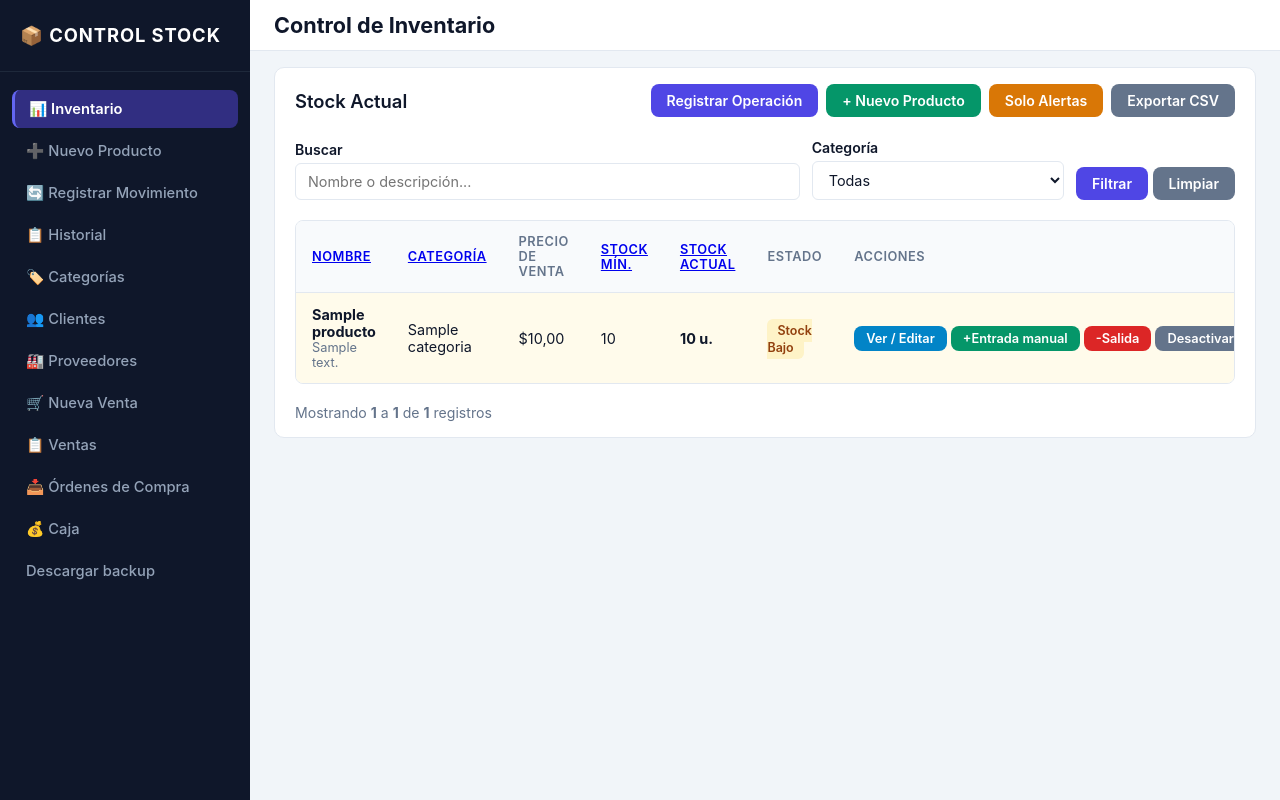
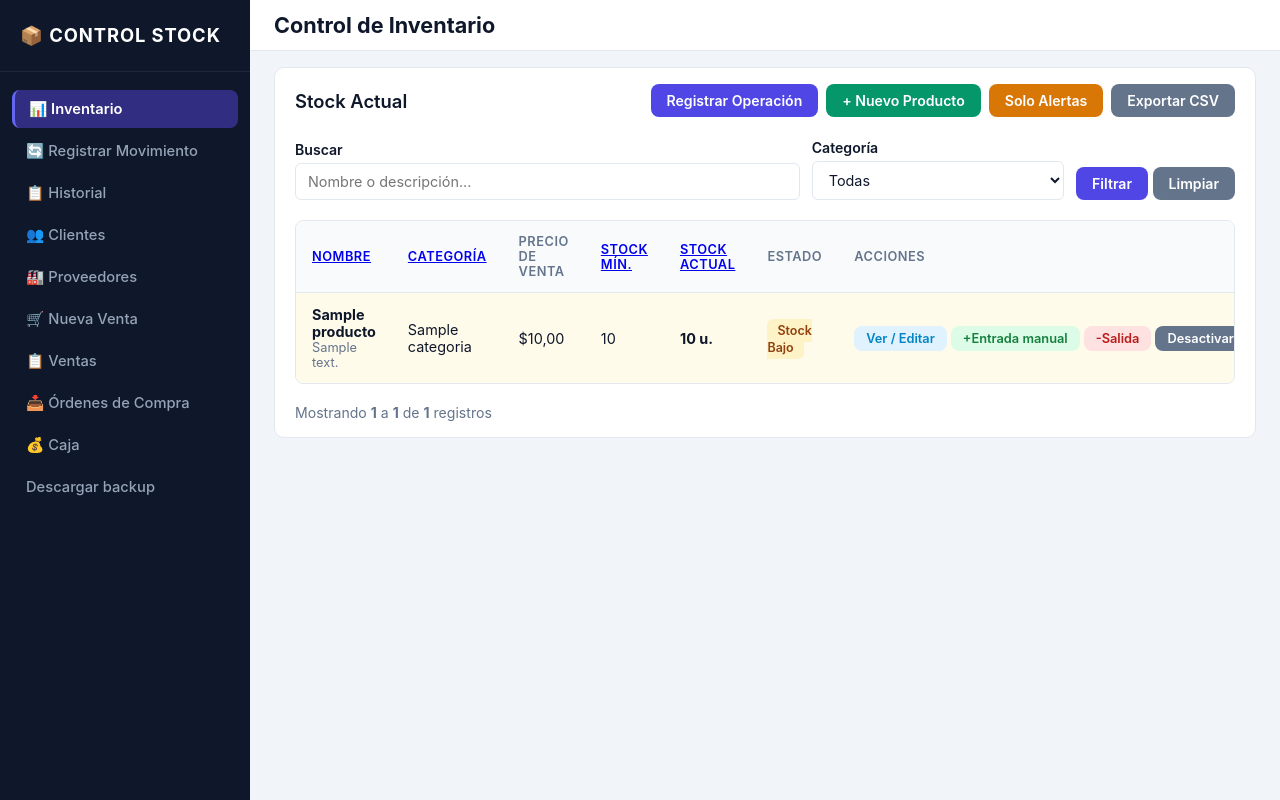
Before and after one commit to lautaro0811-sketch/gestion-de-stock, a Django app: page / in a window 1280 px wide. Run offline with Django 5.2, Linux system fonts and the light colour scheme; tables that the repository leaves empty hold one stand-in row (values such as "Sample post").

Commit message:
feat: improve inventory navigation and action buttons
Remove obsolete sidebar links and add soft action button styles.

Co-authored-by: Copilot <223556219+Copilot@users.noreply.github.com>

```diff
--- a/static/css/style.css
+++ b/static/css/style.css
@@ -203,6 +203,31 @@ body {
 .btn-danger    { background-color: var(--color-danger); }
 .btn-secondary { background-color: var(--color-btn-secondary); }
 .btn-action    { background-color: var(--color-btn-action); }
+
+/* Soft Buttons para acciones de tabla */
+.btn-soft-primary {
+    background-color: #e0f2fe;
+    color: #0284c7;
+    border: none;
+    font-weight: 600;
+}
+.btn-soft-primary:hover { background-color: #bae6fd; color: #0369a1; }
+
+.btn-soft-success {
+    background-color: #dcfce7;
+    color: #15803d;
+    border: none;
+    font-weight: 600;
+}
+.btn-soft-success:hover { background-color: #bbf7d0; color: #166534; }
+
+.btn-soft-danger {
+    background-color: #fee2e2;
+    color: #b91c1c;
+    border: none;
+    font-weight: 600;
+}
+.btn-soft-danger:hover { background-color: #fecaca; color: #991b1b; }
 
 .btn-sm {
     padding: 5px 12px;
--- a/templates/base.html
+++ b/templates/base.html
@@ -18,17 +18,11 @@
                 <a href="{% url 'producto_list' %}" class="sidebar-link {% if request.resolver_match.url_name == 'producto_list' %}active{% endif %}">
                     📊 Inventario
                 </a>
-                <a href="{% url 'producto_crear' %}" class="sidebar-link {% if request.resolver_match.url_name == 'producto_crear' %}active{% endif %}">
-                    ➕ Nuevo Producto
-                </a>
                 <a href="{% url 'movimiento_crear' %}" class="sidebar-link {% if request.resolver_match.url_name == 'movimiento_crear' %}active{% endif %}">
                     🔄 Registrar Movimiento
                 </a>
                 <a href="{% url 'movimiento_historial' %}" class="sidebar-link {% if request.resolver_match.url_name == 'movimiento_historial' %}active{% endif %}">
                     📋 Historial
-                </a>
-                <a href="{% url 'categoria_list' %}" class="sidebar-link {% if request.resolver_match.url_name == 'categoria_list' %}active{% endif %}">
-                    🏷️ Categorías
                 </a>
                 <a href="{% url 'cliente_list' %}" class="sidebar-link {% if request.resolver_match.url_name == 'cliente_list' %}active{% endif %}">
                     👥 Clientes
--- a/templates/inventario/producto_list.html
+++ b/templates/inventario/producto_list.html
@@ -106,9 +106,9 @@
                         {% endif %}
                     </td>
                     <td class="text-nowrap">
-                        <a href="{% url 'producto_editar' p.id %}" class="btn btn-action btn-sm">Ver / Editar</a>
-                        <a href="{% url 'movimiento_crear' %}?producto={{ p.id }}&tipo=ENTRADA" class="btn btn-success btn-sm" title="Registrar una entrada por ajuste manual; las compras se registran en Órdenes de Compra">+Entrada manual</a>
-                        <a href="{% url 'pedido_crear' %}?producto={{ p.id }}" class="btn btn-danger btn-sm">-Salida</a>
+                        <a href="{% url 'producto_editar' p.id %}" class="btn btn-soft-primary btn-sm">Ver / Editar</a>
+                        <a href="{% url 'movimiento_crear' %}?producto={{ p.id }}&tipo=ENTRADA" class="btn btn-soft-success btn-sm" title="Registrar una entrada por ajuste manual; las compras se registran en Órdenes de Compra">+Entrada manual</a>
+                        <a href="{% url 'pedido_crear' %}?producto={{ p.id }}" class="btn btn-soft-danger btn-sm">-Salida</a>
                         <a href="{% url 'producto_desactivar' p.id %}" class="btn btn-secondary btn-sm btn-desactivar" title="Dar de baja producto">Desactivar</a>
                     </td>
                 </tr>
```
